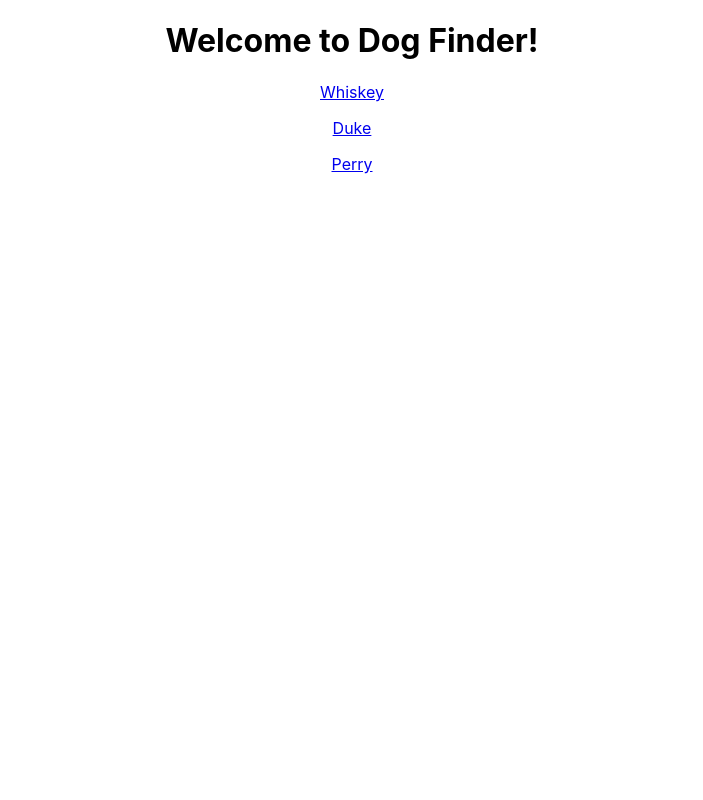
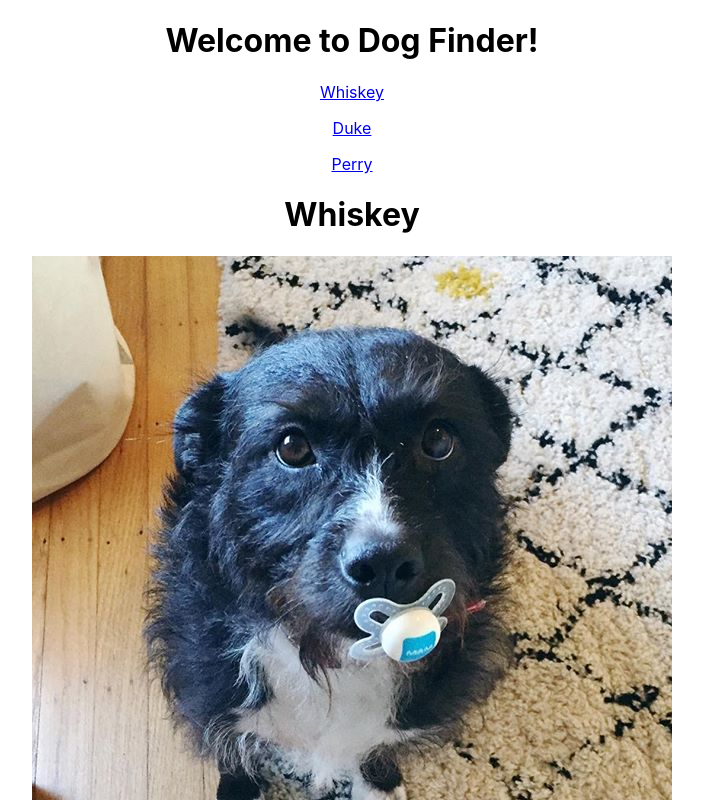
Before and after one commit to m-romberg/react-dog-finder, a React (Create React App) app: page / in a window 1280 px wide. Shown: the top 800 px of the page, without its empty margins (288-991 px from the left). Built offline with nearby package versions, Linux system fonts and the light colour scheme; data requests are answered from the project's data file; the HTML template or start-up script is replaced by a standard one.

Commit message:
fix doglist component

```diff
--- a/src/App.js
+++ b/src/App.js
@@ -11,7 +11,7 @@ const DOGS_API_URL = "http://localhost:5001/dogs";
  * App
  *
  * State:
- *  -names
+ *  -data: [{name, age, src, facts},...]
  *
  * App => {Nav, RoutesList}
  */
@@ -36,7 +36,7 @@ function App() {
       <h1>Welcome to Dog Finder!</h1>
       <BrowserRouter>
         <Nav data={data}/>
-        <RoutesList />
+        <RoutesList data={data} />
       </BrowserRouter>
     </div>
   );
--- a/src/DogDetails.js
+++ b/src/DogDetails.js
@@ -1,25 +1,30 @@
 import { useParams } from "react-router-dom";
+
 /**
  * DogDetails
  *
  * Displays details for specific dog
  *
- * App => DogDetails
+ * props
+ * - dogs: [{name, age, src, facts},...]
+ *
+ * RoutesList => DogDetails
  */
 
 function DogDetails({ dogs }) {
-  console.log("in DogDetails")
+  console.log("in DogDetails");
 
   const { name } = useParams();
-  const dog = dogs.find(d => d.name = name);
+  const dog = dogs.find(d => d.name === name);
+  console.log(dogs);
+  console.log(dog);
 
   return (
     <div className="DogDetails">
       <h1>{dog.name}</h1>
-      <img src={`../public/${dog.src}.jpg`} alt={dog.src}></img>
-      {<ol>
-        {dog.facts.map(f => <li>{f}</li>)}
-      </ol>}
+      <img src={`/${dog.src}.jpg`} alt={dog.src}></img>
+      <p><b>age: {dog.age} </b></p>
+      {dog.facts.map((f, i) => <p key={i}>{f}</p>)}
     </div>
   );
 
--- a/src/DogList.js
+++ b/src/DogList.js
@@ -1,25 +1,25 @@
 
 /**
  * DogList
- * Make ajax request to get all dogs
+ *
+ *
  *
  *
  */
 
 
-function DogList () {
+function DogList({ dogs }) {
 
     console.log('in DogList: ');
 
-    // async function getDogs () {
-    //     const result = await axios.get(DOGS_API_URL);
-    //     console.log('result:; ' ,result);
-    //     handleData(result.data);
-    // }
-
     return (
         <div className="DogList">
-
+            {dogs.map((d, i) => (
+                <div key={i}>
+                    <h1> {d.name} </h1>
+                    <img src={`/${d.src}.jpg`} alt={d.src}></img>
+                </div>
+            ))}
         </div>
     );
 }
--- a/src/Nav.js
+++ b/src/Nav.js
@@ -3,8 +3,9 @@ import { Link } from "react-router-dom";
  * Nav
  *
  * props:
- * - names: name of dogs ["Harry",...]
- * App => Nav
+ * - data: [{name, age, src, facts},...]
+ *
+ * App => Nav => Link
  */
 
 function Nav ({data}) {
--- a/src/RoutesList.js
+++ b/src/RoutesList.js
@@ -7,18 +7,18 @@ import DogDetails from "./DogDetails";
  *
  * Returns list of all routes
  *
- * App => RoutesList
+ * App => RoutesList => {DogList, DogDetails, Navigate}
  */
 
-function RoutesList() {
+function RoutesList({data}) {
   console.log("in RoutesList")
 
   return (
     <div className="RoutesList">
       <Routes>
-        <Route element={<DogList />} path="/" />
-        <Route element={<DogDetails />} path="/dogs/:name" />
-        <Route element={<Navigate to="/dogs" />} path="*" />
+        <Route element={<DogList dogs={data} />} path="/" />
+        <Route element={<DogDetails dogs={data} />} path="/dogs/:name" />
+        <Route element={<Navigate to="/dogs" />} path="/*" />
       </Routes>
     </div>
   );
```
